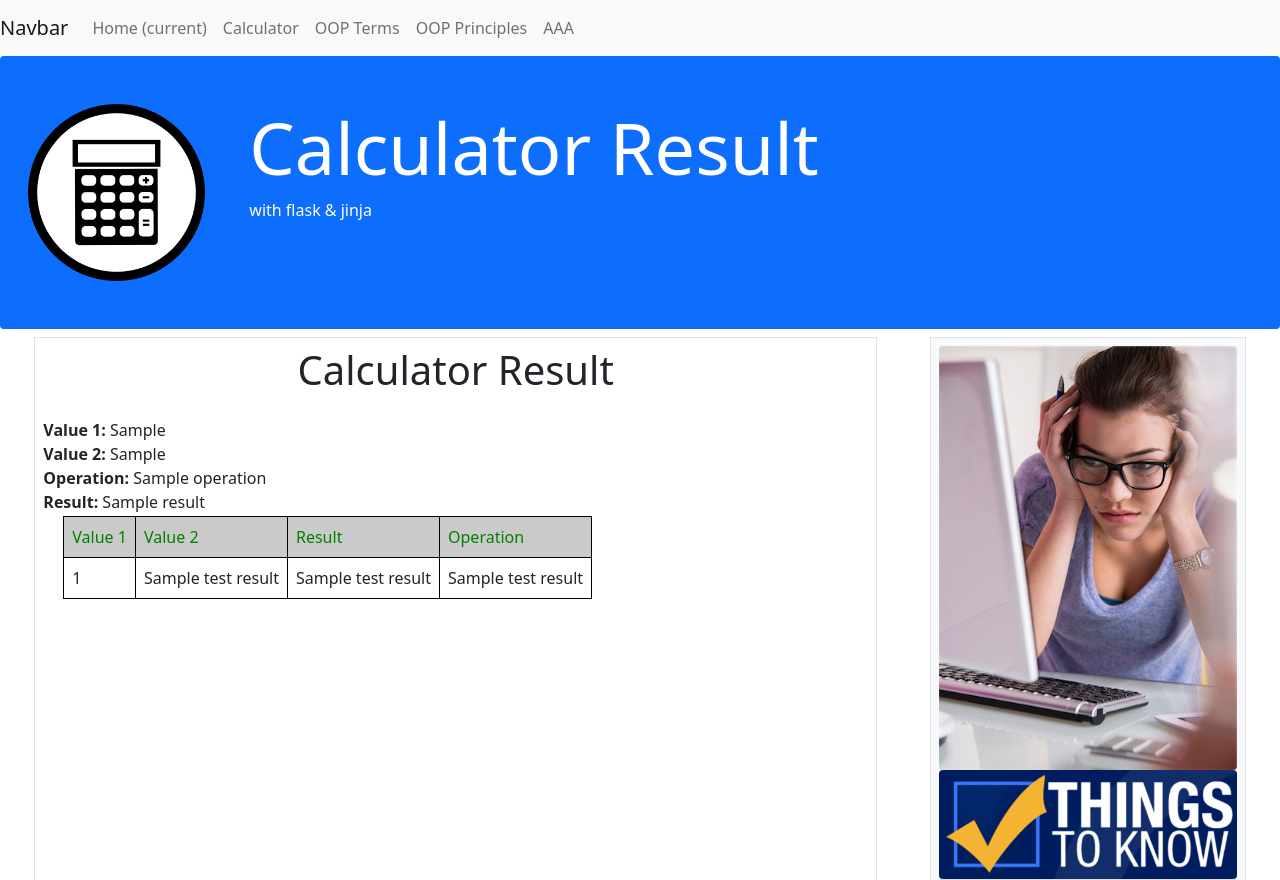
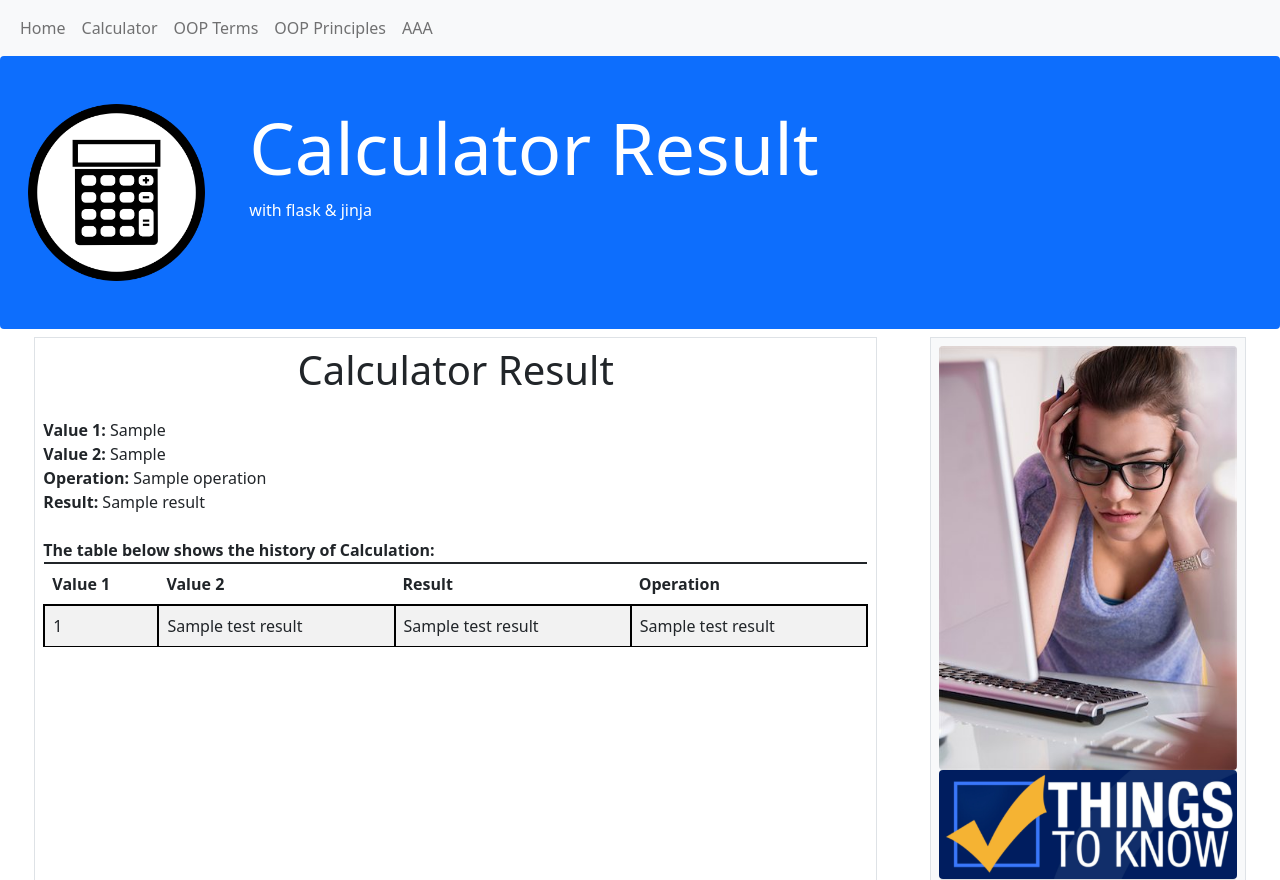
Before and after one commit to raj-p1/Project3-calc-flask-ng, a Flask app: template app/templates/result.html in a window 1280 px wide. Shown: the top 880 px of the page. Run offline with Flask 2, Linux system fonts and the light colour scheme; the template is opened without the code that fills it: most values are stand-ins (such as "Sample title", 1, 10 or a date in 2020); parts of the project's set-up code (start-up, migrations or seed data) failed here and were passed over.

Commit message:
[Updated] Minor UI changes

```diff
--- a/app/templates/base.html
+++ b/app/templates/base.html
@@ -18,15 +18,15 @@
 </head>
 <body>
 <nav class="navbar navbar-expand-lg navbar-light bg-light">
-    <a class="navbar-brand" href="#">Navbar</a>
-    <button class="navbar-toggler" type="button" data-toggle="collapse" data-target="#navbarNav"
-            aria-controls="navbarNav" aria-expanded="false" aria-label="Toggle navigation">
-        <span class="navbar-toggler-icon"></span>
-    </button>
-    <div class="collapse navbar-collapse" id="navbarNav">
+    <div class="container-fluid">
+        <button class="navbar-toggler text-dark" type="button" data-toggle="collapse" data-target="#navbarNav"
+                aria-controls="navbarNav" aria-expanded="false" aria-label="Toggle navigation" for="navbarNav">
+            <span class="navbar-toggler-icon"></span>
+        </button>
+    <div class="collapse navbar-collapse d-flex justify-content-start" id="navbarNav">
         <ul class="navbar-nav">
             <li class="nav-item active">
-                <a class="nav-link" href="/">Home <span class="sr-only">(current)</span></a>
+                <a class="nav-link" href="/">Home <span class="sr-only"></span></a>
             </li>
             <li class="nav-item">
                 <a class="nav-link" href="/calculator">Calculator</a>
@@ -41,6 +41,7 @@
                 <a class="nav-link" href="/aaa">AAA</a>
             </li>
         </ul>
+    </div>
     </div>
 </nav>
 
--- a/app/templates/calculator.html
+++ b/app/templates/calculator.html
@@ -35,10 +35,10 @@
                <h1 class="text-center">Calculator</h1>
                 <label for="value1" class="col-sm-2 col-form-label">Value 1:</label><br>
                 <input type="text" id="value1" class="form-control" name="value1"
-                    placeholder="Please enter value 1"><br>
+                    placeholder="Please enter only numbers for value 1" pattern="^(\d{1,5}|\d{0,5}\.\d{1,2})$"><br>
                 <label for="value2" class="col-sm-2 col-form-label">Value 2:</label><br>
                 <input type="text" id="value2" name="value2" class="form-control"
-                    placeholder="Please enter value 2"><br>
+                    placeholder="Please enter only numbers for value 2" pattern="^(\d{1,5}|\d{0,5}\.\d{1,2})$"><br>
                 <fieldset class="d-grid gap-2">
                     <legend>Operation</legend>
                   <div class="form-check">
--- a/app/templates/result.html
+++ b/app/templates/result.html
@@ -39,30 +39,28 @@
             <strong>Value 1: </strong> {{ value1 }} <br>
             <strong>Value 2: </strong> {{ value2 }} <br>
             <strong>Operation: </strong> {{ operation }} <br>
-            <strong>Result: </strong> {{ result }}
-
+            <strong>Result: </strong> {{ result }}<br><br>
+            <strong>The table below shows the history of Calculation: </strong>
             <!--Table-->
-            <table style="margin-left: 20px;">
+            <table class="table table-striped">
             <style type="text/css">
                 tr:nth-of-type(2n) {
-                        border: 1px solid black;
-                        background-color: rgba(150, 150, 150, 0.5);
-
+                    border: 2px solid black;
                 }
 
             td {
                 padding: 8px 8px;
-                        border: 1px solid black;
+                border: 2px solid black;
                 }
 </style>
-                <th>
-                    <tr style="color: green; ">
-                        <td>Value 1</td>
-                        <td>Value 2</td>
-                        <td>Result</td>
-                        <td>Operation</td>
+                <thead class="thead-dark">
+                    <tr>
+                        <th>Value 1</th>
+                        <th>Value 2</th>
+                        <th>Result</th>
+                        <th>Operation</th>
                     </tr>
-                </th>
+                </thead>
                 {% for test_result in test_store %}
                 <tr>
                     <td>{{ test_result[0] }}</td>
```
Also changed, not shown: index.html (added, +44 -0 lines), tests/test_data/csv_output.csv (+26 -0 lines). Lines whose indentation alone changed are shown as unchanged.
